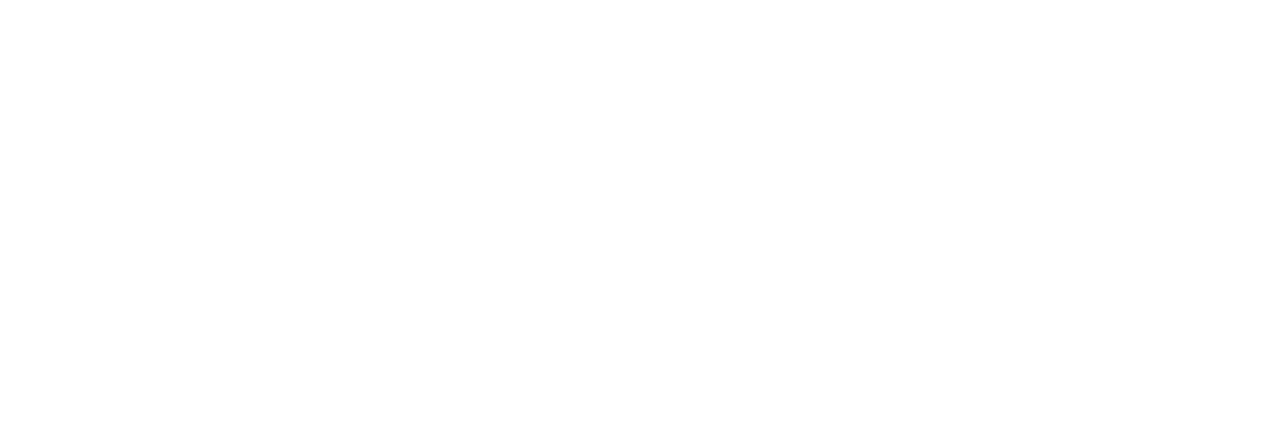
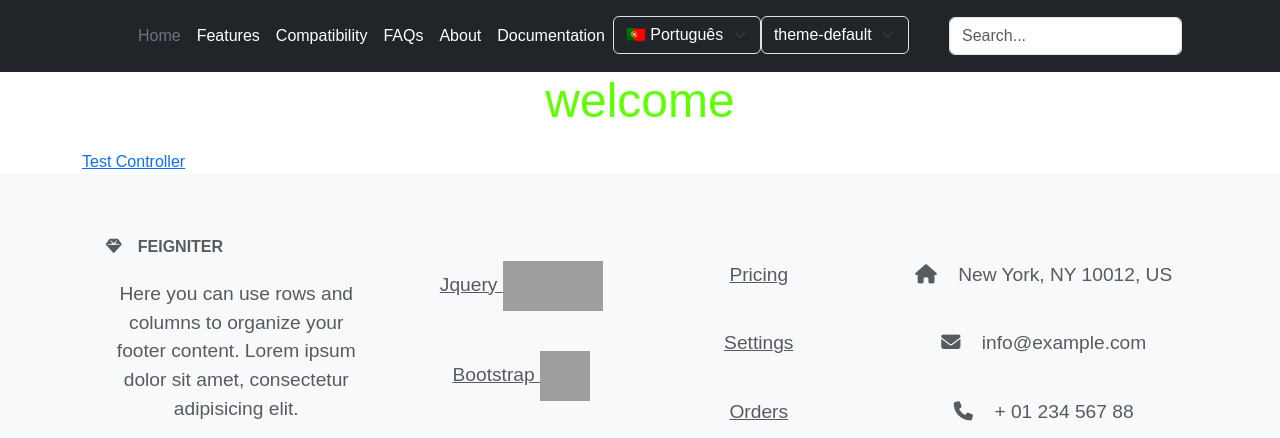
Before and after one commit to devehoper/feigniter, a website: page index.html in a window 1280 px wide. Shown: the top 438 px of the page. Drawn offline with Linux system fonts and the light colour scheme; grey boxes are pictures that could not be loaded.

Commit message:
Code refactoring; added documentation page;

```diff
--- a/app/actions/action.js
+++ b/app/actions/action.js
@@ -14,4 +14,10 @@ class Action {
     table(element) {
       new DataTable('#' + element.id);
     }
+
+    setHeaderTheme() {
+      config.themes.forEach((theme) => {
+          $("#theme-selector").append(`<option value="${theme}">${theme}</option>`);
+      });
+    }
   }
--- a/app/app.js
+++ b/app/app.js
@@ -40,7 +40,7 @@ class App {
   }
 
   // Set up routing for the application
-  routing() {
+  async routing() {
     $(window).on("hashchange", this.handleHashChange.bind(this));
     $(document).on("click", "a", this.handleAnchorClick.bind(this));
   }
@@ -84,7 +84,7 @@ class App {
 
       const href = $(e.currentTarget).attr("href");
       this.url = href;
-
+      $("#feigniter").empty();
       // Trigger hashchange event for navigation
       $(window).trigger("hashchange");
     }
@@ -238,6 +238,9 @@ class App {
       $(this).text(i18next.t(key));
     });
   }
+  async start() {
+
+  }
 
   // Initialize the application
   init() {
@@ -245,13 +248,13 @@ class App {
     $(document).ready(async () => {
       // Set the Application wrapper
       if ($("#feigniter").length == 0) {
-        $("body").prepend(`<div id='feigniter' class='${config.defaultTheme}'></div>`);
+        await $("body").prepend(`<div id='feigniter' class='${config.defaultTheme}'></div>`);
       }
 
       // Dynamically load translation scripts if useTranslation is enabled
       if (config.useTranslation) {
         try {
-          await this.loadJs([
+          await Controller.loadJs([
             "app/src/js/lib/i18next.js",
             "app/src/js/lib/i18nextbackend.js"
           ]);
@@ -261,10 +264,10 @@ class App {
         }
       }
 
-      this.routing();
-      $(window).trigger("hashchange");
-      this.handleDOMActions();
-      this.observeDOMChanges();
+      await this.routing();
+      await $(window).trigger("hashchange");
+      await this.handleDOMActions();
+      await this.observeDOMChanges();
 
       // Add a button to clear cache for debugging
       if (config.debugMode) {
@@ -274,38 +277,40 @@ class App {
     });
   }
 
-  // Dynamically load JavaScript files
-  loadJs(urls) {
-    return new Promise((resolve, reject) => {
-      if (!urls) return resolve();
+  // // Dynamically load JavaScript files
+  // loadJs(urls) {
+  //   return new Promise((resolve, reject) => {
+  //     if (!urls) return resolve();
 
-      const jsArray = Array.isArray(urls) ? urls : [urls];
-      const promises = jsArray.map((url) => new Promise((res, rej) => {
-        if (app.jsCache[url] && config.useCache) {
-          this.log(`JS already loaded: ${url}`);
-          return res();
-        }
-        const script = document.createElement("script");
-        script.src = url;
-        script.defer = true;
-        script.onload = () => {
-          app.jsCache[url] = true;
-          res();
-        };
-        script.onerror = () => {
-          ErrorHandler.logError(`Error loading JS: ${url}`);
-          rej(new Error(`Error loading JS: ${url}`));
-        };
-        document.head.appendChild(script);
-      }));
+  //     const jsArray = Array.isArray(urls) ? urls : [urls];
+  //     const promises = jsArray.map((url) => new Promise((res, rej) => {
+  //       if (app.jsCache[url] && config.useCache) {
+  //         this.log(`JS already loaded: ${url}`);
+  //         return res();
+  //       }
+  //       const script = document.createElement("script");
+  //       script.src = url;
+  //       script.defer = true;
+  //       script.onload = () => {
+  //         app.jsCache[url] = true;
+  //         res();
+  //       };
+  //       script.onerror = () => {
+  //         ErrorHandler.logError(`Error loading JS: ${url}`);
+  //         rej(new Error(`Error loading JS: ${url}`));
+  //       };
+  //       document.head.appendChild(script);
+  //     }));
 
-      Promise.all(promises).then(resolve).catch(reject);
-    });
-  }
+  //     Promise.all(promises).then(resolve).catch(reject);
+  //   });
+  // }
 }
 
 // Example of registering actions
 const app = new App();
 app.actionRegistry.registerAction('test');
 app.actionRegistry.registerAction('table');
+//app.actionRegistry.registerAction('setHeaderTheme');
+
 app.init();
--- a/app/config.js
+++ b/app/config.js
@@ -11,8 +11,15 @@ const config = {
     translationElementId: "language-selector", // ID of the language selector element
     availableLanguages: ["pt", "en"], // List of available languages
     useNavigationBar: false, // Use navigation bar for routing
-    loadTemplate: ["app/view/header.html", "app/view/footer.html"], // Templates to load
-    templateIndexToLoad: 1, // Index to insert additional templates
+    loadTemplate: {
+        views: ["app/view/header.html", "app/view/footer.html"], // Template views
+        jsUrl: ["app/src/js/header.js", "app/src/js/footer.js"], // Template JavaScript files
+        cssUrl: [
+            "app/src/css/themes/default/pages/header.css",
+            "app/src/css/themes/default/pages/footer.css"
+        ], // Template CSS files
+    }, // Templates to load
+    templateContentInsertIndex: 1, // Index to insert additional content views
     basePath: "https://localhost/feigniter/", // Base path for the application
 
     //Begin Of Styling configs
--- a/app/controller/Controller.js
+++ b/app/controller/Controller.js
@@ -4,28 +4,71 @@ class Controller {
     app.log(this);
   }
 
-  loadSingleView = (url, selector, { append = false, insertAfter = null, insertBefore = null } = {}) => {
-    return new Promise((resolve, reject) => {
-      if (app.viewCache[url]) {
-        app.log(`Using cached view: ${url}`);
-        this.insertContent(selector, app.viewCache[url], append, insertAfter, insertBefore);
-        resolve();
-      } else {
+  async loadViewContent({
+    viewUrls = [],
+    selector = "#feigniter",
+    cssUrls = [],
+    jsUrls = [],
+    append = false,
+    insertAfter = null,
+    insertBefore = null,
+    overwrite = true
+  } = {}) {
+    if (overwrite) {
+        $(selector).empty();
+    }
+
+    try {
+        // Load CSS first
+        await this.loadCss(cssUrls).catch(ErrorHandler.logError);
+
+        // Ensure viewUrls is an array
+        const urls = Array.isArray(viewUrls) ? viewUrls : [viewUrls];
+
+        for (let url of urls) {
+            url += url.indexOf(".html") === -1 ? ".html" : "";
+
+            // Check cache or fetch view
+            const viewContent = app.viewCache[url] && config.useCache
+                ? app.viewCache[url]
+                : await new Promise((resolve, reject) => {
                     $.get(url, (data) => {
-          if(config.useCache) {
+                        if (config.useCache) {
                             app.viewCache[url] = data;
                         }
-          app.log(`Loaded view: ${url}`);
-          this.insertContent(selector, data, append, insertAfter, insertBefore);
-          resolve();
-        }).fail((jqXHR, textStatus, errorThrown) => {
+                        resolve(data);
+                    }).fail((jqXHR, textStatus) => {
                         const errorMsg = `Error loading view: ${url} - ${textStatus}`;
                         ErrorHandler.logError(errorMsg);
                         reject(new Error(errorMsg));
                     });
+                });
+
+            // Insert content into the DOM
+            if (insertAfter && typeof insertAfter === "string") {
+                $(insertAfter).after(viewContent);
+            } else if (insertBefore && typeof insertBefore === "string") {
+                $(insertBefore).before(viewContent);
+            } else if (append) {
+                $(selector).append(viewContent);
+            } else {
+                $(selector).html(viewContent);
             }
-    });
-  };
+
+            // Apply translations if enabled
+            if (config.useTranslation) {
+                $("#" + config.translationElementId).val(app.models.AppModel.language || config.defaultLanguage);
+                app.translate();
+            }
+        }
+
+        // Load JS after ensuring the view is in the DOM
+        await Controller.loadJs(jsUrls).catch(ErrorHandler.logError);
+
+    } catch (error) {
+        ErrorHandler.logError(error);
+    }
+  }
 
   insertContent(selector, content, append, insertAfter, insertBefore) {
     return new Promise((resolve, reject) => {
@@ -82,7 +125,8 @@ class Controller {
     });
   };
 
-  loadJs = (urls) => {
+  // this one its static because its used in the app.js file
+  static loadJs = (urls) => {
     return new Promise((resolve) => {
       if (!urls) return resolve();
 
@@ -109,61 +153,41 @@ class Controller {
     });
   };
 
-  async loadContentIntoView({ viewUrl, selector = "#feigniter", cssUrl = [], jsUrl = [],
-    append = false, insertAfter = null, insertBefore = null, overwrite = true } = {}) {
-    if (overwrite) {
-      $(selector).empty();
-    }
-    try {
-      await this.loadCss(cssUrl).catch(ErrorHandler.logError);
-      await this.loadJs(jsUrl).catch(ErrorHandler.logError);
+  loadView(viewUrl, cssUrl = null, jsUrl = null, append = true, template = true) {
+    let viewUrlResult = [];
+    let finalCssUrls = [];
+    let finalJsUrls = [];
 
-      if (Array.isArray(viewUrl)) {
-        for (let url of viewUrl) {
-          url += url.indexOf(".html") === -1 ? ".html" : "";
-          await this.loadSingleView(url, selector, { append: true, insertAfter, insertBefore });
-        }
+    if (template) {
+        // Include template views, CSS, and JS
+        viewUrlResult = [...config.loadTemplate.views];
+        finalCssUrls = [...config.loadTemplate.cssUrl];
+        finalJsUrls = [...config.loadTemplate.jsUrl];
+
+        // Ensure viewUrl is an array and append it at the specified index
+        const newViews = Array.isArray(viewUrl) ? viewUrl : [viewUrl];
+        const formattedViews = newViews.map(url => url + (url.indexOf(".html") === -1 ? ".html" : ""));
+        viewUrlResult.splice(config.templateContentInsertIndex, 0, ...formattedViews);
     } else {
-        viewUrl += viewUrl.indexOf(".html") === -1 ? ".html" : "";
-        await this.loadSingleView(viewUrl, selector, { append: true, insertAfter, insertBefore });
-      }
-    } catch (error) {
-      ErrorHandler.logError(error);
-    }
+        // Handle non-template views
+        viewUrlResult = Array.isArray(viewUrl) ? viewUrl : [viewUrl];
+        viewUrlResult = viewUrlResult.map(url => url + (url.indexOf(".html") === -1 ? ".html" : ""));
     }
 
-  loadView(viewUrl, cssUrl = null, jsUrl = null, insertAfter = false) {
-    let resultJs;
-    let viewUrlResult = [];
+    // Combine CSS and JS from both template and method arguments
+    if (cssUrl) finalCssUrls = finalCssUrls.concat(cssUrl);
+    if (jsUrl) finalJsUrls = finalJsUrls.concat(jsUrl);
 
-        // if(jsUrl != null) {
-    //   if(jsUrl instanceof Array) {
-    //     jsArray.append("app/src/js/header.js");
-    //     resultJs = jsUrl;
-    //   } else {
-    //     resultJs = ["app/src/js/header.js", jsUrl];
-    //   }
-    // } else {
-    //   resultJs = ["app/src/js/header.js"]
-    // }
-
-    if (viewUrl instanceof Array) {
-        viewUrlResult = [...config.loadTemplate]; // Create a shallow copy
-        viewUrlResult.splice(config.templateIndexToLoad, 0, ...viewUrl);
-    } else {
-        viewUrl += viewUrl.indexOf(".html") == -1 ? ".html" : "";
-        viewUrlResult = [...config.loadTemplate]; // Create a shallow copy
-        viewUrlResult.splice(config.templateIndexToLoad, 0, viewUrl);
-    }
-
-    this.loadContentIntoView({
-        viewUrl: viewUrlResult,
-        cssUrl,
-        jsUrl,
-        insertAfter
+    // Load the content, CSS, and JS
+    this.loadViewContent({
+        viewUrls: viewUrlResult,
+        cssUrls: finalCssUrls,
+        jsUrls: finalJsUrls,
+        selector: "#feigniter",
+        append,
+        overwrite: !append
     });
 }
-
 
   loadModel(modelName) {
     modelName = modelName.indexOf(".js") === -1 ? modelName : modelName.slice(0,modelName.length -3);
--- a/app/controller/HomeController.js
+++ b/app/controller/HomeController.js
@@ -1,18 +1,14 @@
 export default class HomeController extends Controller {
     constructor() {
         super();
-        this.search();
         super.loadModel("UserModel");
     }
 
     index() {
-        super.loadView("app/view/home/content",
-            [
-                "app/src/css/themes/default/pages/footer.css",
-                "app/src/css/themes/default/pages/header.css",
-                "app/src/css/themes/default/pages/content.css"
-            ],
-            "app/src/js/header.js");
+        super.loadView(
+            "app/view/home/content", // Only specify the content view
+            "app/src/css/themes/default/pages/content.css"
+        );
     }
 
     about() {
@@ -28,13 +24,17 @@ export default class HomeController extends Controller {
     }
 
     faq() {
-        super.loadView("app/view/home/faq", null, null, true);
+        super.loadView("app/view/home/faq");
     }
 
-    search() {
-        $(document).on('keyup', '#search', function(e) {
-            e.preventDefault();
-            app.log('Text changed');
-        });
+    documentation() {
+        super.loadView("app/view/documentation");
     }
+
+    // search() {
+    //     $(document).on('keyup', '#search', function(e) {
+    //         e.preventDefault();
+    //         app.log('Text changed');
+    //     });
+    // }
 }
--- a/app/locales/en.json
+++ b/app/locales/en.json
@@ -8,5 +8,6 @@
     "search": "Search",
     "external resources": "External resources",
     "where to find us": "Where to find us",
-    "contact": "Contact"
+    "contact": "Contact",
+    "Select a theme": "Select a theme"
 }
--- a/app/locales/pt.json
+++ b/app/locales/pt.json
@@ -8,5 +8,6 @@
     "search": "Pesquisa",
     "external resources": "Fontes externas",
     "where to find us": "Onde encontrar-nos",
-    "contact": "Contato"
+    "contact": "Contato",
+    "Select a theme": "Selecione um tema"
 }
--- a/app/model/AppModel.js
+++ b/app/model/AppModel.js
@@ -20,8 +20,8 @@ class AppModel extends Model {
             this.theme = theme;
             element.removeClass();
             element.addClass(theme); // Set the theme class on the body element
-            this.data.theme = theme; // Update the theme in the data object
-            Model.setLocalData('feigniter', this.data); // Save the updated data to local storage
+            this.theme = theme; // Update the theme in the data object
+            Model.setLocalData(this.toJson()); // Save the updated data to local storage
         } else {
             app.log(`Theme ${theme} is not available.`);
         }
--- a/app/src/js/header.js
+++ b/app/src/js/header.js
@@ -1,17 +1,33 @@
-$(document).ready(() => {
-    // let themeSelected = app.model.AppModel.theme;
-    // config.themes.forEach((theme) => {
-    //     if (themeSelected === theme) {
-    //         $("#theme-selector").append(`<option value="${theme}" selected>${theme}</option>`);
-    //         app.model.AppModel.setTheme(theme); // Set the theme on page load
-    //     } else {
-    //         app.model.AppModel.setTheme(themeSelected); // Set the theme on page load
-    //     }
-    //     $("#theme-selector").append(`<option value="${theme}">${theme}</option>`);
-    // });
+$(document).ready(async () => {
+    console.log("Header loaded");
+
+
+
+    // Handle language change
     $(document).on('change', '#' + config.translationElementId, (e) => {
         e.preventDefault();
-        app.log("changed language");
+        app.log("Language changed");
         app.translate();
     });
+
+    // Handle search click
+    $(document).on('keyup', '#search', function(e) {
+        e.preventDefault();
+        const searchValue = $(this).val();
+        app.log(searchValue);
+    });
 });
+
+    //Initialize theme selector
+    let themeSelected = app.models.AppModel.theme;
+    config.themes.forEach((theme) => {
+        $("#theme-selector").append(`<option value="${theme}">${theme}</option>`);
+    });
+    app.models.AppModel.setTheme(themeSelected); // Set the theme on page load
+
+    // Handle theme change
+    $(document).on('change', '#theme-selector', (e) => {
+        const selectedTheme = $(e.target).val();
+        app.models.AppModel.setTheme(selectedTheme);
+        console.log(`Theme changed to: ${selectedTheme}`);
+    });
--- a/app/view/header.html
+++ b/app/view/header.html
@@ -26,6 +26,9 @@
           <a href="/feigniter/#HomeController?about" class="nav-link px-2 text-white" data-translate="about">About</a>
         </li>
         <li class="header-item">
+          <a href="/feigniter/#HomeController?documentation" class="nav-link px-2 text-white" data-translate="documentation">Documentation</a>
+        </li>
+        <li class="header-item">
           <!-- Language Selector -->
           <select id="language-selector" name="language-selector" class="form-select text-white bg-dark" title="Select language">
             <option value="en" data-flag="🇺🇸">🇺🇸 English</option>
@@ -35,6 +38,7 @@
         <li class="header-item">
           <!-- Language Selector -->
           <select id="theme-selector" name="theme-selector" class="form-select text-white bg-dark" title="Select theme">
+            <!-- <option value="0" data-translate="Select a theme" selected></option> -->
           </select>
         </li>
       </ul>
```
Also changed, not shown: app/view/documentation.html (added, +49 -0 lines), app/view/home/compatibility.html (+1 -1 lines), app/src/js/footer.js (added), app/src/scss/themes/default.scss (added). Lines whose indentation alone changed are shown as unchanged.
